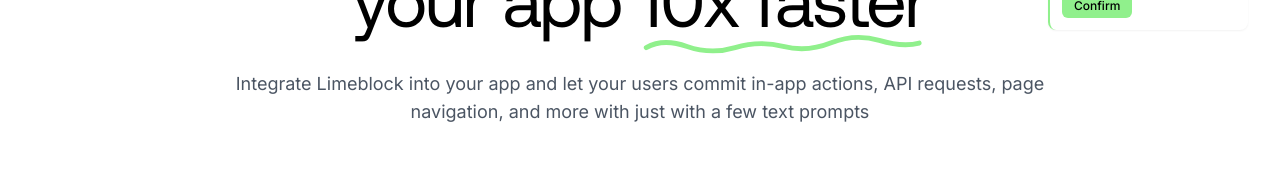
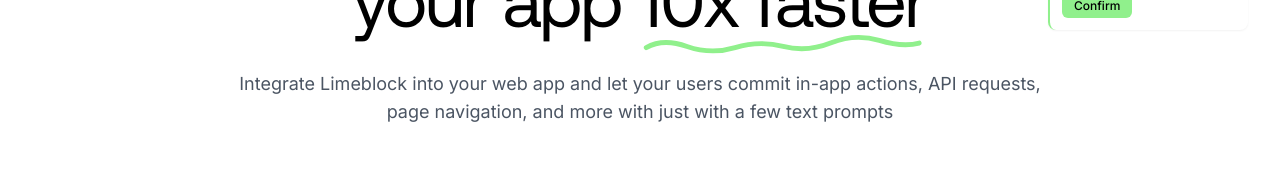
Before and after one commit to TheWiseGhost/Limeblock, a Next.js app: page / in a window 1280 px wide. Shown: the part 258-430 px from the top of the page. Built offline with nearby package versions, Linux system fonts and the light colour scheme; no server answers.

Commit message:
Minor tweaks

```diff
--- a/src/components/landing/Hero.jsx
+++ b/src/components/landing/Hero.jsx
@@ -259,9 +259,9 @@
 
         <motion.p
           variants={item}
-          className="text-sm md:text-lg text-gray-600 w-full px-4 md:px-0 max-w-[860px] mx-auto mb-12 mt-1"
+          className="text-sm md:text-lg text-gray-600 w-full px-4 md:px-0 max-w-[820px] mx-auto mb-12 mt-1"
         >
-          Integrate Limeblock into your app and let your users commit in-app
+          Integrate Limeblock into your web app and let your users commit in-app
           actions, API requests, page navigation, and more with just with a few
           text prompts
         </motion.p>
--- a/src/components/landing/Pricing.jsx
+++ b/src/components/landing/Pricing.jsx
@@ -46,7 +46,7 @@
 
   return (
     <div className="min-h-screen pt-24 px-4 pb-20 md:px-16 font-inter">
-      <h1 className="flex flex-col md:flex-row items-center font-aeonik text-5xl md:text-7xl font-medium mb-12">
+      <h1 className="flex flex-col md:flex-row items-center font-aeonik text-4xl md:text-7xl font-medium mb-12">
         Pricing and Plans{" "}
         <div className="bg-gray-50 flex flex-row items-center border text-gray-800 border-gray-600 ml-0 md:ml-8 mt-4 font-inter px-2 md:px-4 text-xs md:text-sm py-1 rounded-full">
           <IconShield className="size-4 mr-1" /> 30 Day Money Back Guarantee
```
